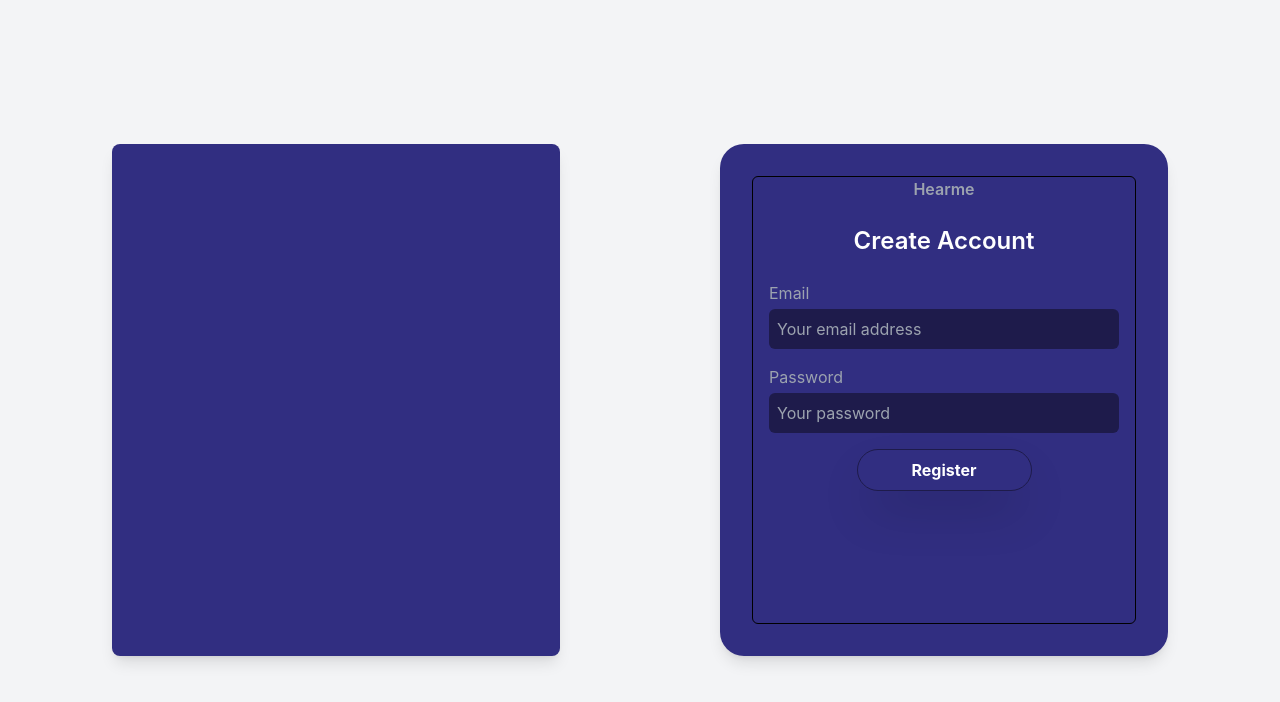
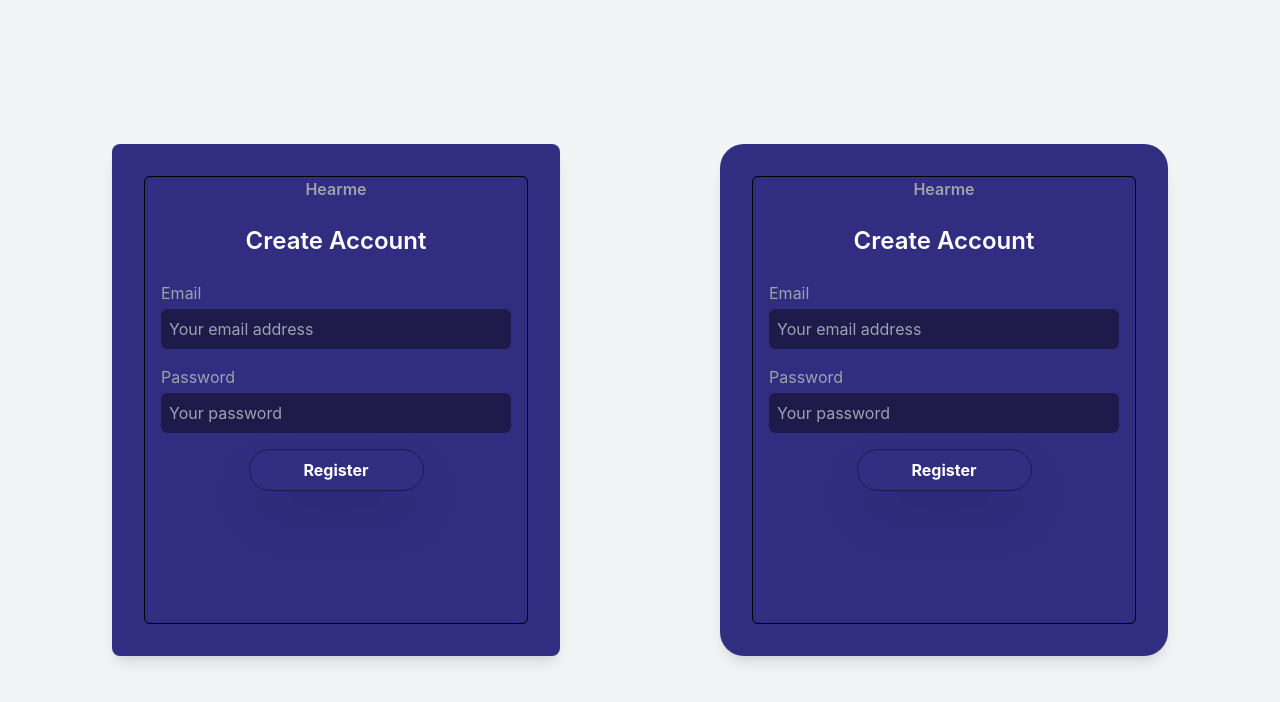
Before and after one commit to andrewporkin/NewbieTailwind, a React (Create React App) app: page / in a window 1280 px wide. Shown: the top 702 px of the page. Built offline with nearby package versions, Linux system fonts and the light colour scheme.

Commit message:
build second form

```diff
--- a/src/App.js
+++ b/src/App.js
@@ -1,7 +1,51 @@
 function App() {
   return (
     <div class="bg-gray-100 flex justify-center space-x-40 items-center min-h-screen w-screen">
-      <div class="bg-indigo-900 p-8 rounded-lg shadow-lg  w-full h-128 max-w-md"></div>
+      <div class="bg-indigo-900 p-8 rounded-lg shadow-lg  w-full h-128 max-w-md">
+        <div class="border border-solid border-black rounded-md h-full pb-4">
+          <div class=" divide-y divide-solid">
+            <div>
+              <h4 class="font-semibold text-center text-gray-400">Hearme</h4>
+            </div>
+          </div>
+          <div class="px-4">
+            <h2 class="text-2xl text-white font-semibold text-center my-6">
+              Create Account
+            </h2>
+            <form action="#" method="POST">
+              <div class="mb-4">
+                <label for="email" class="block text-gray-400">
+                  Email
+                </label>
+                <input
+                  type="email"
+                  id="email"
+                  name="email"
+                  class="mt-1 p-2 w-full  bg-indigo-950 rounded-md focus:ring-blue-500 focus:border-blue-500"
+                  placeholder="Your email address"
+                  required
+                />
+              </div>
+              <div class="mb-4">
+                <label for="password" class="block text-gray-400">
+                  Password
+                </label>
+                <input
+                  type="password"
+                  id="password"
+                  name="password"
+                  class="mt-1 p-2 w-full  bg-indigo-950 rounded-md focus:ring-blue-500 focus:border-blue-500"
+                  placeholder="Your password"
+                  required
+                />
+              </div>
+              <div class="w-3/6 bg-indigo-900 shadow-2xl border border-indigo-950  text-white text-center font-bold py-2 px-4 rounded-3xl justify-self-center focus:outline-none focus:shadow-outline">
+                Register
+              </div>
+            </form>
+          </div>
+        </div>
+      </div>
       <div class="bg-indigo-900 p-8 rounded-3xl shadow-lg w-full h-128 max-w-md">
         <div class="border border-solid border-black rounded-md h-full pb-4">
           <div class=" divide-y divide-solid">
```
